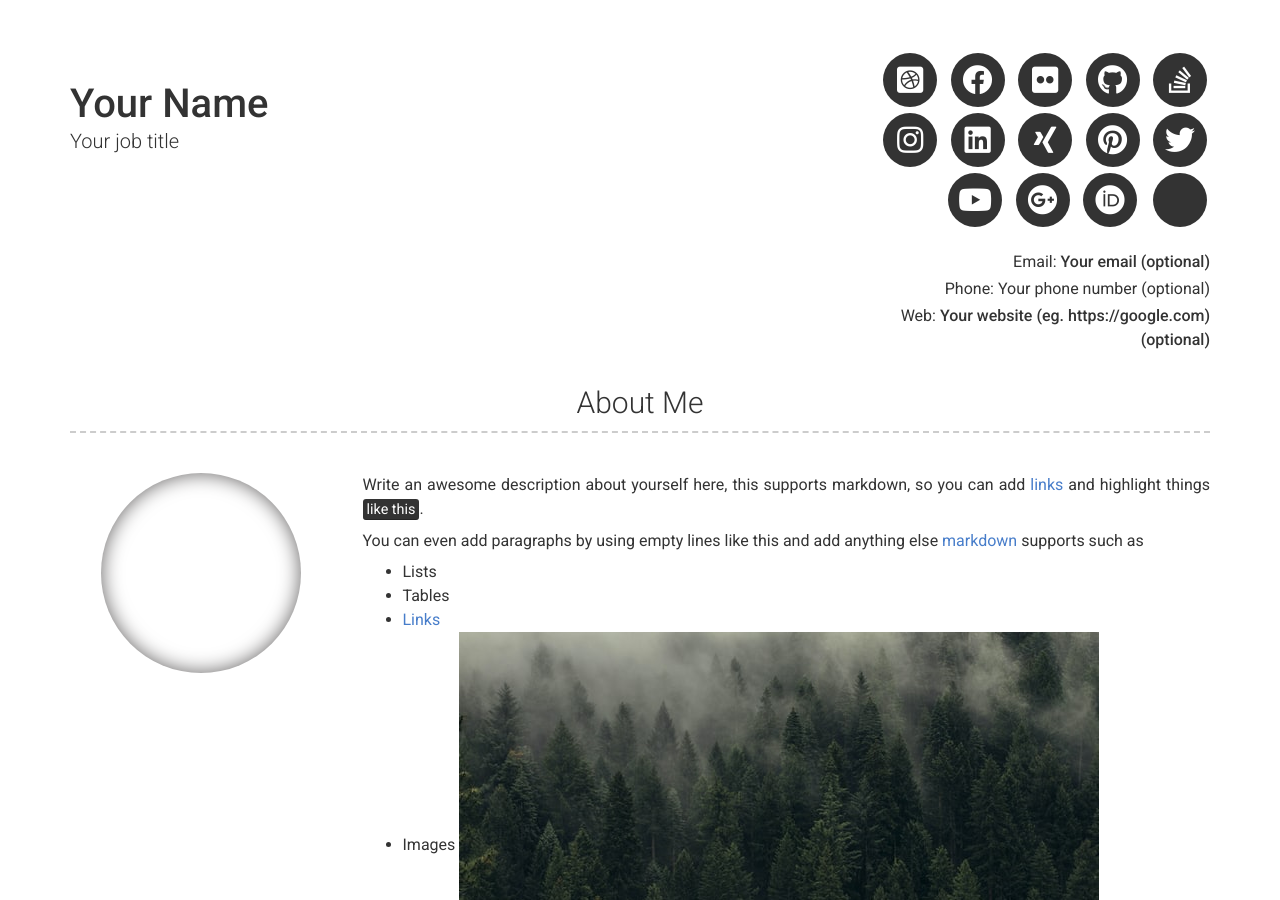
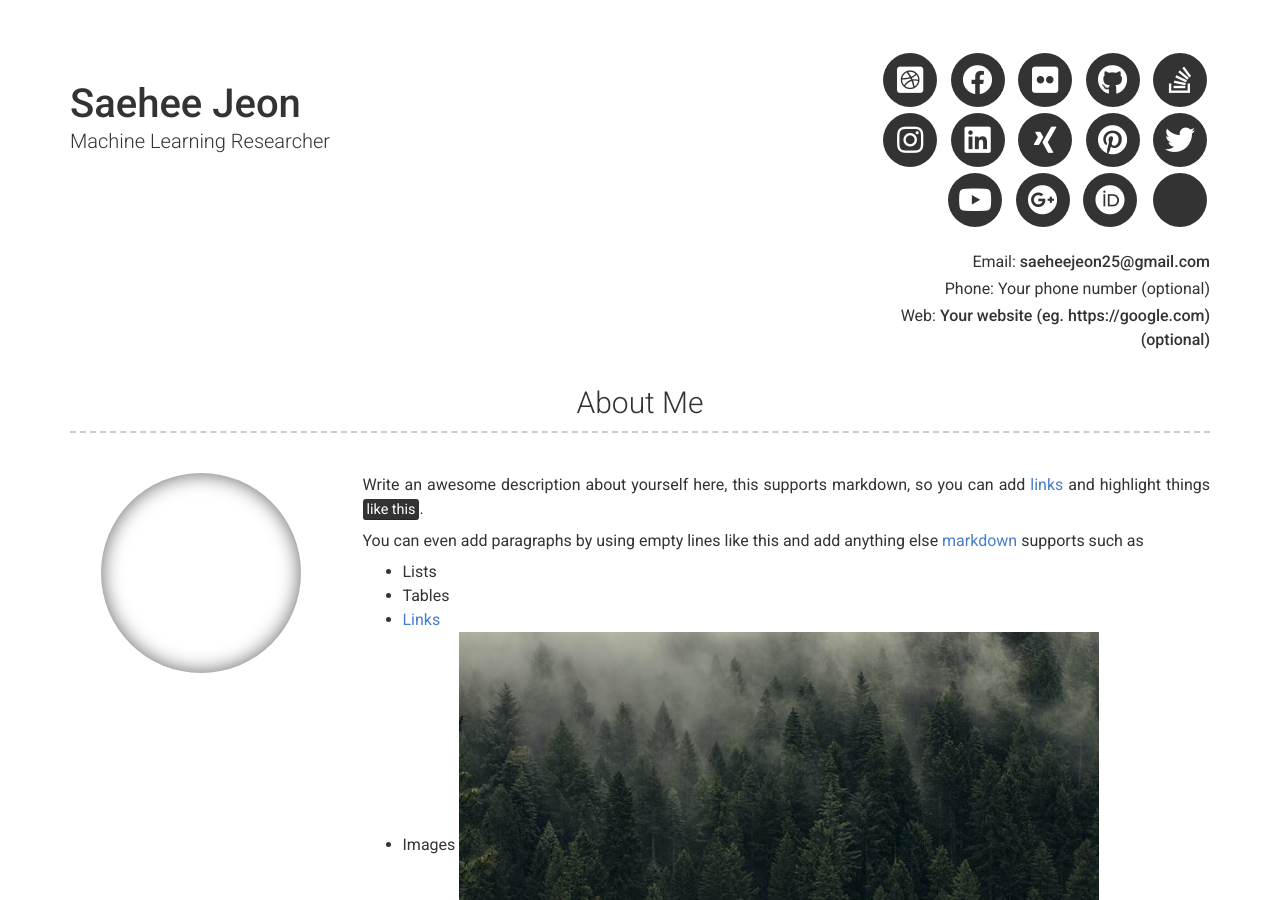
Before and after one commit to simonezz/simonezz.github.io, a Jekyll site: the page built from index.md, in a window 1280 px wide and 900 px high. Built offline with Jekyll 4.4.1, drawn with Linux system fonts in a browser that asks for light colours; nearby versions of some CDN libraries; some of the changed text lies outside the part shown.

Commit message:
Update _config.yml

```diff
--- a/_config.yml
+++ b/_config.yml
@@ -6,9 +6,9 @@ repository: Git repository where your resume will be hosted, only required if yo
 version: 2
 
 # Personal info
-name: Your Name
-title: Your job title
-email: Your email (optional)
+name: Saehee Jeon
+title: Machine Learning Researcher
+email: saeheejeon25@gmail.com
 # email_title: Email (Email title override)
 phone: Your phone number (optional)
 # phone_title: Phone (Phone title override)
```
